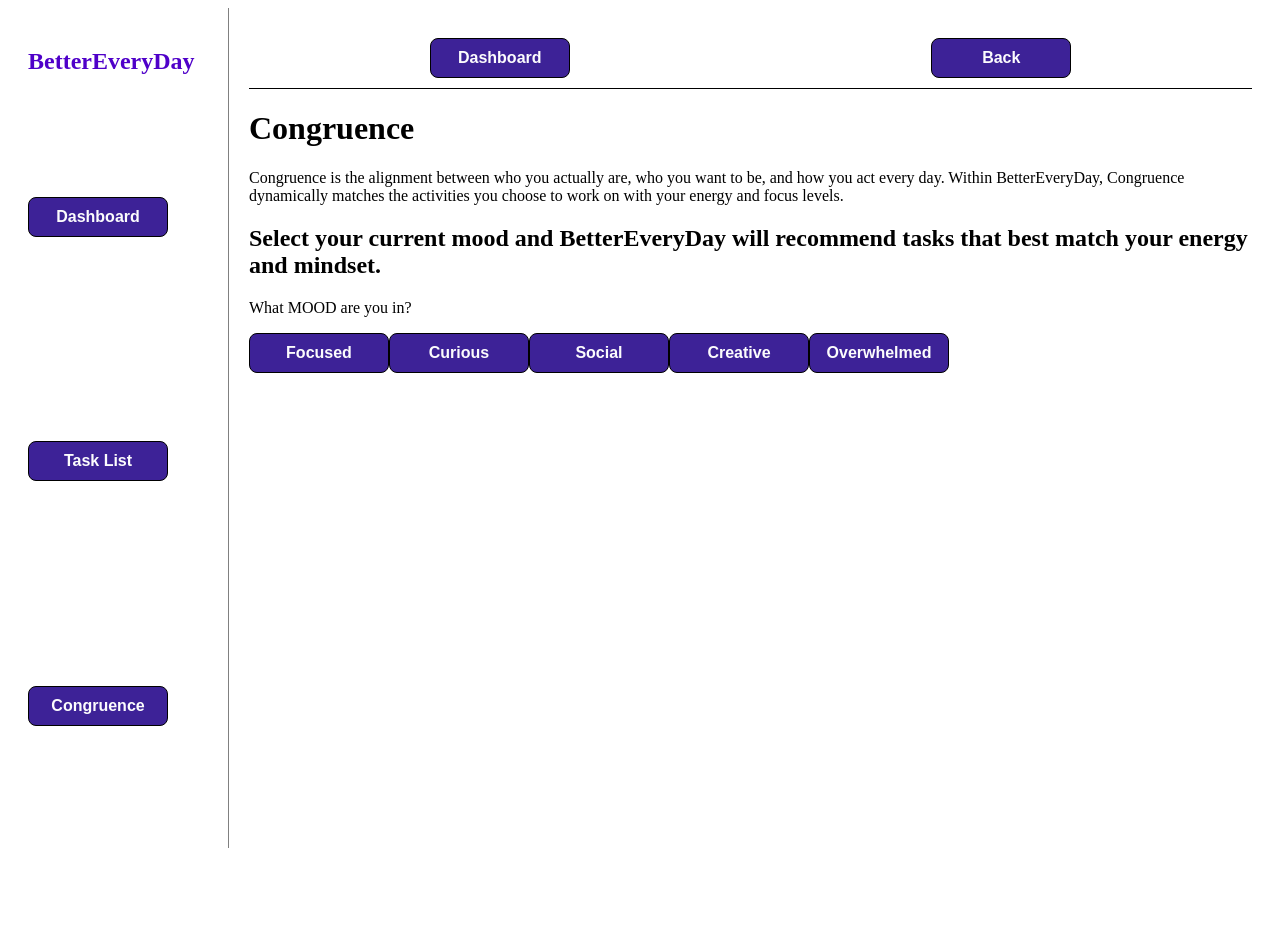
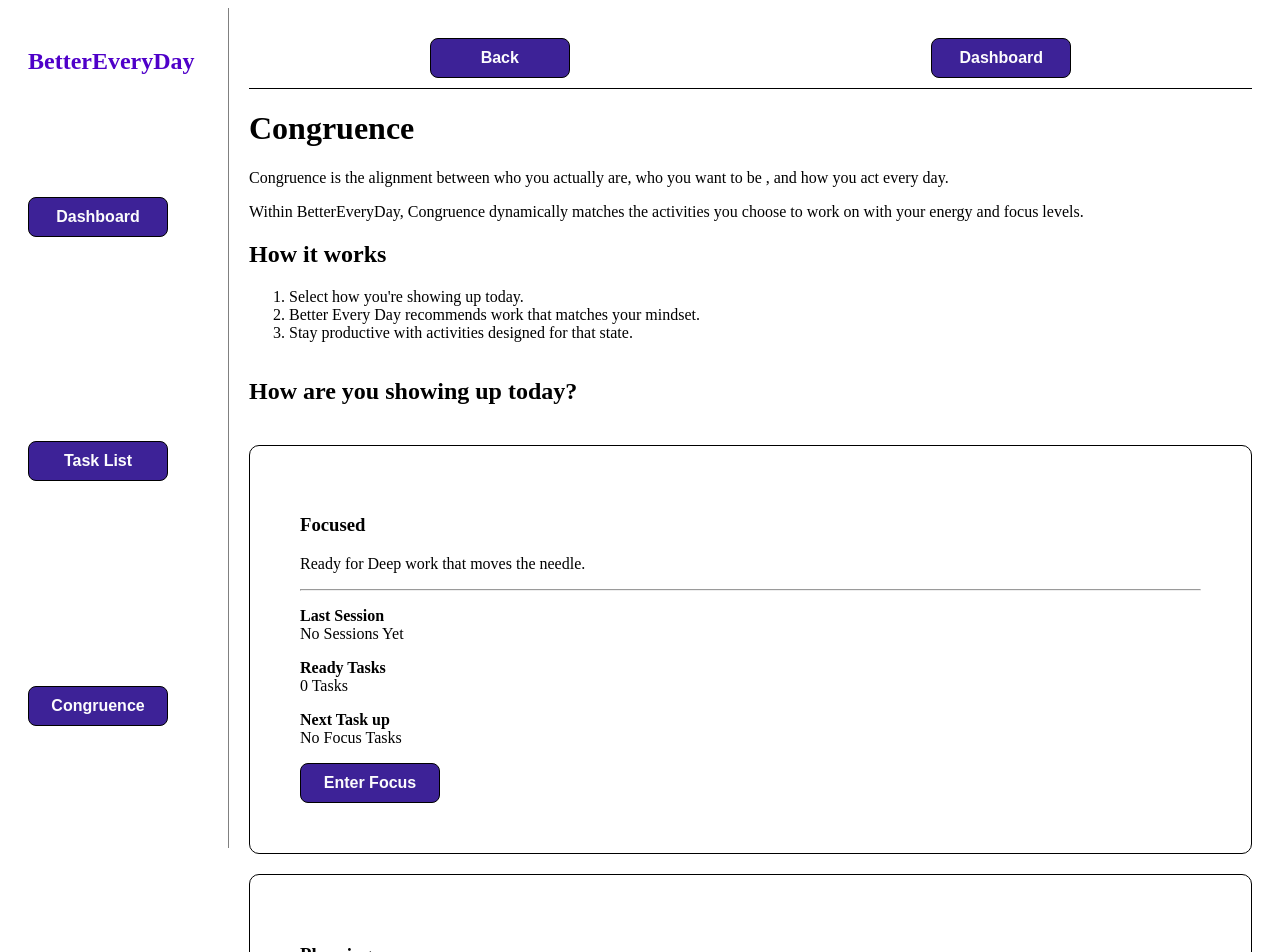
Before and after one commit to ShaquilleCodrington/BetterEveryDay, a React (Vite) app: page /congruence in a window 1280 px wide. Shown: the top 952 px of the page. Before the commit the page ends 856 px from the top, so only its background shows below. Built offline with nearby package versions, Linux system fonts and the light colour scheme.

Commit message:
Redesign Congruence UI and scaffold task persistence

```diff
--- a/src/Components/CreateTaskPopup.tsx
+++ b/src/Components/CreateTaskPopup.tsx
@@ -11,7 +11,8 @@ export default function CreateTaskPopup ({
 
     const [ title, setTitle ] = useState("");
     const [ notes, setNotes ] = useState("");
-    const [ focus, setFocus ] = useState("Focused");
+    const [ mood, setMood ] = useState("Neutral");
+    const [ status, setStatus ] = useState("To Do");
     const [ priority, setPriority ] = useState("Medium");
     const [ dueDate, setDueDate ] = useState("");
 
@@ -21,7 +22,8 @@ export default function CreateTaskPopup ({
             title,
             notes,
             completed: false,
-            focus,
+            mood,
+            status,
             priority,
             dueDate,
             updatedAt: new Date().toLocaleDateString(),
@@ -70,10 +72,10 @@ export default function CreateTaskPopup ({
 
                     {/* To change Title */}
                     <div>
-                    <label> Focus  </label>
+                    <label> Mood  </label>
 
-                    <select value = { focus }
-                    onChange={(e) => setFocus(e.target.value)} >
+                    <select value = { mood }
+                    onChange={(e) => setMood(e.target.value)} >
                         <option value = "Focused"> Focused </option>
                         <option value = "Deep Work"> Deep Work </option>
                         <option value = "Chill"> Chill </option>
@@ -100,6 +102,19 @@ export default function CreateTaskPopup ({
                     type = "date"
                     value = { dueDate }
                     onChange={(e) => setDueDate(e.target.value)} />
+                </div>
+                <br />
+
+                 {/* To change status*/}
+                <div>
+                    <label> Status </label>
+                   <select value = { status }
+                    onChange={(e) => setStatus(e.target.value)} >
+                        <option value = "Not Started"> Not Started </option>
+                        <option value = "In Progress"> In Progress </option>
+                        <option value = "Past Due"> Past Due </option>
+                        <option value = "Completed"> Completed </option>
+                    </select>
                 </div>
                 <br />
 
--- a/src/Components/TaskCard.tsx
+++ b/src/Components/TaskCard.tsx
@@ -5,7 +5,7 @@ type TaskCardProps = {
     title: string;
     notes: string;
     completed: boolean;
-    focus: string;
+    mood: string;
     priority: string;
     dueDate: string;
     updatedAt: string;
@@ -16,7 +16,7 @@ export default function TaskCard({
     title,
     notes,
     completed,
-    focus,
+    mood,
     priority,
     dueDate,
     updatedAt,
@@ -45,7 +45,7 @@ export default function TaskCard({
             <span><strong> Due Date: </strong> { dueDate } </span>
             <span> <strong>Title: </strong> { title }</span>
             <span> <strong> Status: </strong> { completed ? "Done" : "Active" }</span>
-            <span> <strong> Mood: </strong> {  focus }</span>
+            <span> <strong> Mood: </strong> {  mood }</span>
             <span> <strong> Priority: </strong> {  priority }</span>
         </div>
 
--- a/src/Components/Toolbar.tsx
+++ b/src/Components/Toolbar.tsx
@@ -13,15 +13,17 @@ return (
     borderBottom: "1px solid black",}}>
 
 
+        {/* Back Button */}
+        <button onClick={() => navigate(-1)}> Back
+
+        </button>
+
         {/* Dashboard Button */}
       <Link to = "/">
         <button> Dashboard </button>
         </Link>
 
-        {/* Back Button */}
-        <button onClick={() => navigate(-1)}> Back
 
-        </button>
 
 
         </div>
--- a/src/Css/index.css
+++ b/src/Css/index.css
@@ -29,3 +29,15 @@ button {
   .logo{
     color:   #4f00c9
   }
+
+.state-selection {
+    display: flex;
+    flex-direction: column;
+    gap: 20px;
+}
+
+  .state-card {
+      border: black solid 1px;
+      padding : 50px;
+    border-radius: 10px;
+  }
--- /dev/null
+++ b/src/Data/tasks.ts
@@ -0,0 +1,41 @@
+
+export type Task = {
+
+    id: number;
+    title: string;
+    notes: string;
+    completed: boolean;
+    mood: string;
+    status: string;
+    priority: string;
+    dueDate: string;
+    updatedAt: string;
+};
+
+export const defaultTask: Task[] = [
+    {
+       id: 1,
+            title: "Build TaskCard",
+            notes: `Design from sketch Implement accordion
+            Test preview lines Works great`,
+            completed: false,
+            mood: "Focused",
+            status: "In Progress",
+            priority: "High",
+            dueDate: "May 20",
+            updatedAt: "2026-05-18",
+        },
+        {
+            id: 2,
+            title: "Refactor Layout System",
+            notes: `Convert components to modular structure
+            Improve spacing system
+            Clean up styles`,
+            completed: true,
+            mood: "Deep Work",
+            status: "In Progress",
+            priority: "Medium",
+            dueDate: "May 22",
+            updatedAt: "2026-05-17",
+        },
+    ];
--- a/src/pages/CongruencePage.tsx
+++ b/src/pages/CongruencePage.tsx
@@ -1,40 +1,121 @@
 import { Link } from "react-router-dom";
+
+const stateCards = [
+    {
+        title: "Focused",
+        description: "Ready for Deep work that moves the needle.",
+
+        lastSession: "No Sessions Yet",
+        readyTasks: "0 Tasks",
+        nextTask: "No Focus Tasks",
+
+        buttonText: "Enter Focus",
+        route: "/focus",
+    },
+
+    {
+        title: "Planning",
+        description: "Organize ideas and prepare for execution.",
+
+        lastSession: "No Sessions Yet",
+        readyTasks: "0 Tasks",
+        nextTask: "No Planning Tasks",
+
+        buttonText: "Start Planning",
+        route: "/planning",
+  },
+
+  {
+        title: "Recharge",
+        description:
+        "Recover energy while staying engaged through reflection, learning, or light creative work.",
+
+        lastSession: "No Sessions Yet",
+        readyTasks: "0 Tasks",
+        nextTask: "No Recharge Tasks",
+
+        buttonText: "Begin Recharge",
+        route: "/recharge",
+  },
+
+]
 
 export default function CongruencePage() {
     return (
 
         <main>
-        <header>
 
-        <h1> Congruence </h1>
+            <header>
 
-        <p>Congruence is the alignment between who you actually are, who you want to be, and how you act every day.
-        Within BetterEveryDay, Congruence dynamically matches the activities you choose to work on with your energy
-        and focus levels. </p>
+                <h1> Congruence </h1>
 
-        <h2> Select your current mood and BetterEveryDay will recommend tasks that best match your energy and mindset. </h2>
+                <p>Congruence is the alignment between who you actually are, who you want to be
+                , and how you act every day. </p>
 
-        <p> What MOOD are you in?</p>
+                <p> Within BetterEveryDay, Congruence dynamically matches the activities you choose to work on with your energy
+                and focus levels. </p>
 
-        <Link to = "/focus">
-        <button> Focused </button>
-        </Link>
+                 </header>
 
-        <Link to = "/curious">
-        <button> Curious </button>
-        </Link>
-        <Link to = "/social">
-        <button> Social </button>
-        </Link>
-        <Link to = "/creative">
-        <button> Creative </button>
-        </Link>
-        <Link to = "/overwhelmed">
-        <button> Overwhelmed </button>
-        </Link>
+                 <div className = " how-it-works">
+                    <h2> How it works </h2>
+
+                    <ol>
+
+                        <li>Select how you're showing up today.</li>
+
+                        <li>Better Every Day recommends work that matches your mindset.</li>
+
+                        <li>Stay productive with activities designed for that state.</li>
+
+                    </ol>
+
+                 </div>
+
+                     <div className="state-selection">
+
+                        <h2>
+                            How are you showing up today?
+                        </h2>
 
 
-        </header>
+                        { stateCards.map((state) => (
+
+                            <div key = { state.title }
+                                 className="state-card">
+
+                            <h3>{state.title}</h3>
+
+                            <p>{state.description}</p>
+
+                            <hr />
+
+                            <div className = "state-preview">
+
+                                <p> <strong> Last Session </strong>
+                                <br /> { state.lastSession } </p>
+
+                                <p> <strong> Ready Tasks </strong>
+                                <br /> { state.readyTasks } </p>
+
+                                <p> <strong> Next Task up </strong>
+                                <br /> { state.nextTask } </p>
+
+                            </div>
+
+                            <Link to = { state.route }>
+                                <button> { state.buttonText } </button>
+                            </Link>
+
+                            </div>
+
+                        ))}
+
+
+                    </div>
+
+
+
         </main>
     );
 }
--- a/src/pages/TaskListPage.tsx
+++ b/src/pages/TaskListPage.tsx
@@ -1,45 +1,38 @@
 import TaskCard from "../Components/TaskCard";
-import { useState } from "react";
+import { useEffect, useState } from "react";
 import CreateTaskPopup from "../Components/CreateTaskPopup";
+import { defaultTask} from "../Data/tasks";
+
+import type { Task } from "../Data/tasks";
+
 
 export default function TaskListPage(){
 
 
       {/* Function to create new task  */}
-    const [ tasks, setTask ]  = useState([
-        {
-            id: 1,
-            title: "Build TaskCard",
-            notes: `Design from sketch
-            Implement accordion
-            Test preview lines
-            Works great`,
-            completed: false,
-            focus: "Focused",
-            priority: "High",
-            dueDate: "May 20",
-            updatedAt: "2026-05-18",
-        },
-        {
-            id: 2,
-            title: "Refactor Layout System",
-            notes: `Convert components to modular structure
-            Improve spacing system
-            Clean up styles`,
-            completed: true,
-            focus: "Deep Work",
-            priority: "Medium",
-            dueDate: "May 22",
-            updatedAt: "2026-05-17",
-        },
-    ]);
+    const [ tasks, setTask ] = useState<Task[]>(() =>
+    {
+        const savedTasks = localStorage.getItem("tasks");
+
+        if (savedTasks) {
+            return JSON.parse(savedTasks);
+    }
+
+        return defaultTask;
+});
+
+        useEffect(() => {
+            localStorage.setItem("tasks", JSON.stringify(tasks));
+        }, [tasks]);
 
     {/* Function to display tack creation pop up */}
     const [ showCreateTaskPopup, setShowCreateTaskPopup ] = useState(false);
 
          {/* Function handler for task creation */}
-         function handleCreateTask(newTask: any) {
+         function handleCreateTask(newTask: Task)
+         {
             setTask((prevTasks) => [newTask, ...prevTasks]);
+
             setShowCreateTaskPopup(false);
          }
 
```
